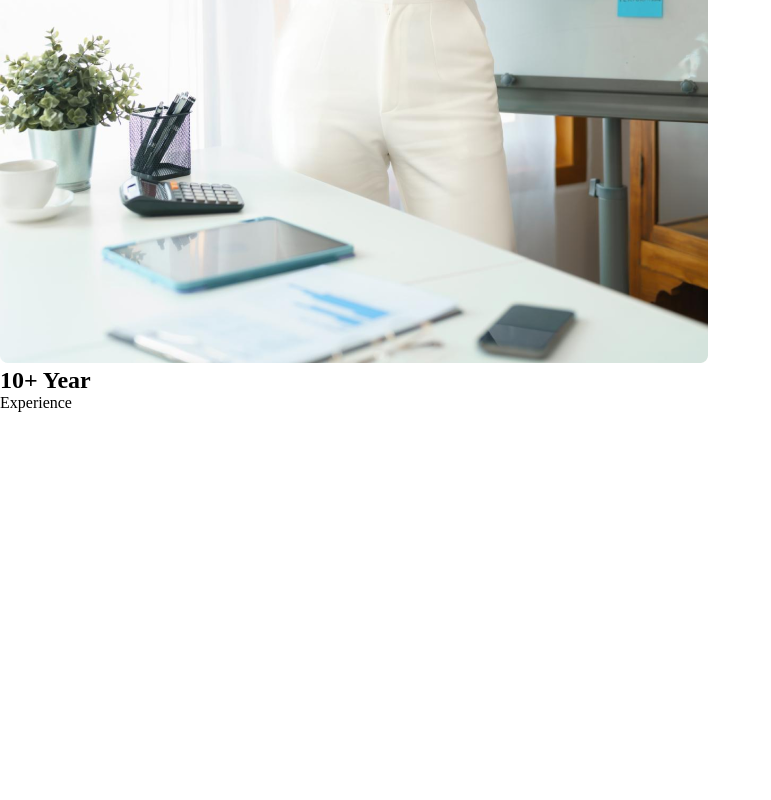
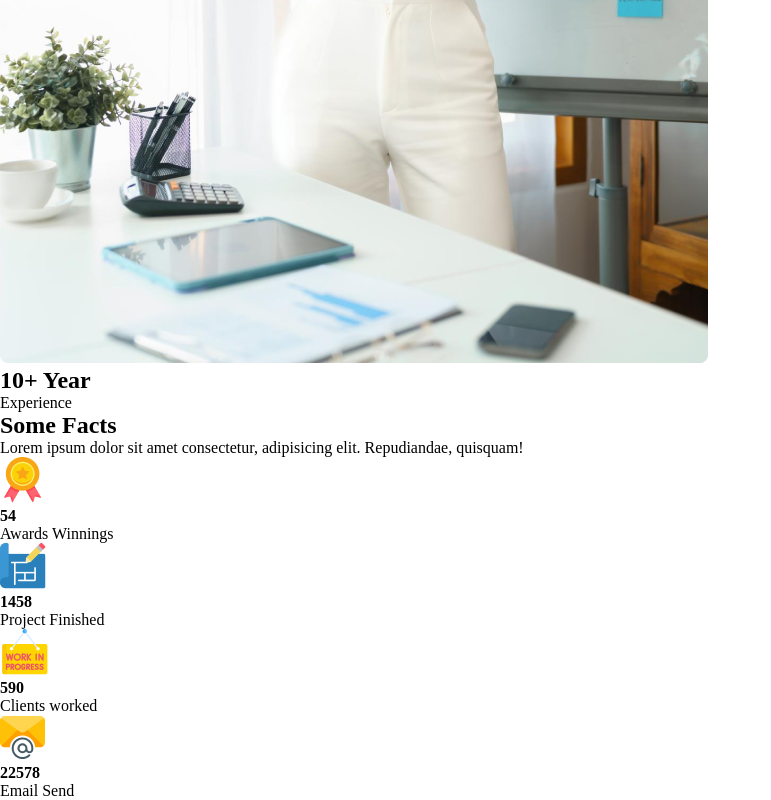
Before and after one commit to shohag390/g3-architects, a plain HTML site: page index.html in a window 1280 px wide. Shown: the part 2413-3213 px from the top of the page, without its empty margins (0-771 px from the left). Before the commit the page ends 2825 px from the top, so only its background shows below. Drawn offline with Linux system fonts and the light colour scheme.

Commit message:
Facts hrml add

```diff
--- a/index.html
+++ b/index.html
@@ -96,6 +96,42 @@
             </div>
         </section>
 
+        <section class="facts">
+            <h1>Some Facts</h1>
+            <p>Lorem ipsum dolor sit amet consectetur, adipisicing elit. Repudiandae, quisquam!</p>
+
+            <div>
+                <div>
+                    <img src="./images/icons/ribon.png" alt="">
+                    <h4>54</h4>
+                    <p>
+                        Awards Winnings
+                    </p>
+                </div>
+                <div>
+                    <img src="./images/icons/projects.png" alt="">
+                    <h4>1458</h4>
+                    <p>
+                        Project Finished
+                    </p>
+                </div>
+                <div>
+                    <img src="./images/icons/customers.png" alt="">
+                    <h4>590</h4>
+                    <p>
+                        Clients worked
+                    </p>
+                </div>
+                <div>
+                    <img src="./images/icons/email.png" alt="">
+                    <h4>22578</h4>
+                    <p>
+                        Email Send
+                    </p>
+                </div>
+            </div>
+        </section>
+
     </main>
 
     <!-- footer section -->
```
